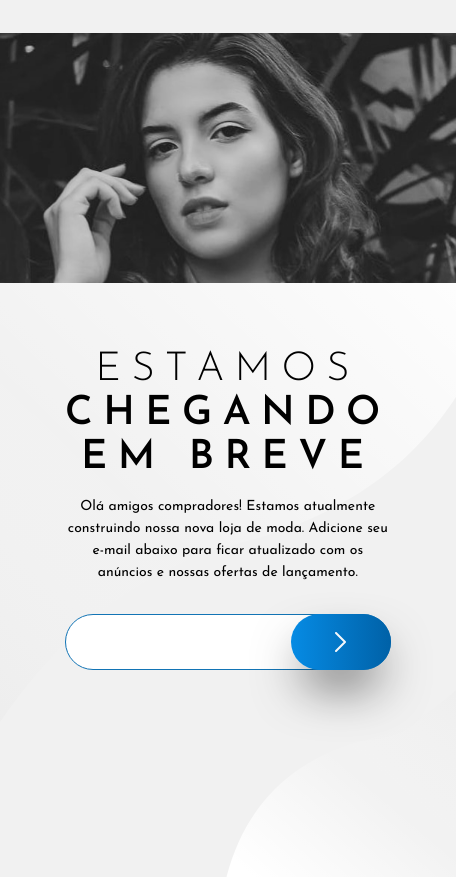
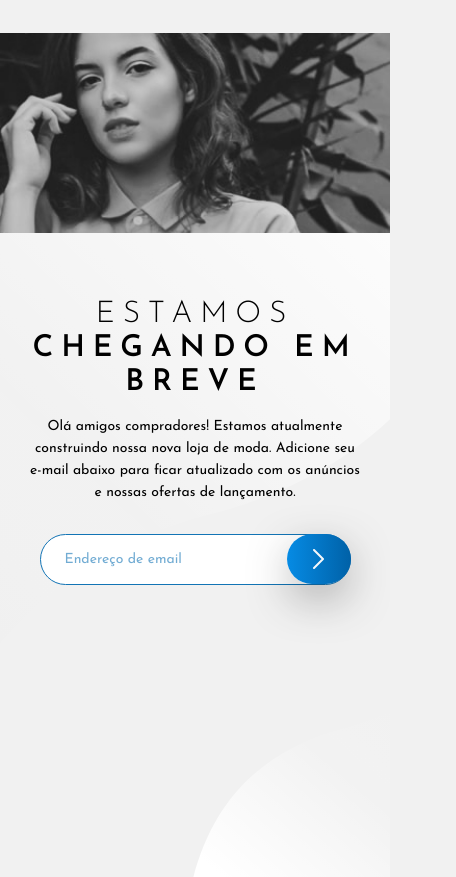
Before and after one commit to rafaelvieiracosta/comingsoonapparel-page, a plain HTML site: page index.html in a window 390 px wide. Shown: the part 56-933 px from the top of the page, 456 px wide, since content can reach past the window. Drawn offline with Linux system fonts and the light colour scheme.

Commit message:
feat: mobile styles

```diff
--- a/index.html
+++ b/index.html
@@ -27,7 +27,7 @@
         <h1><span>Estamos</span> chegando em breve</h1>
         <p>Olá amigos compradores! Estamos atualmente construindo nossa nova loja de moda. Adicione seu e-mail abaixo para ficar atualizado com os anúncios e nossas ofertas de lançamento.</p>
         <form>
-          <input type="email">
+          <input type="email" placeholder="Endereço de email">
           <button></button>
           <span class="error">Por favor forneça um email válido</span>
         </form>
--- a/style.css
+++ b/style.css
@@ -15,7 +15,7 @@ body {
   background-color: #23232310;
 }
 
-header{
+header {
   display: none;
 }
 
@@ -25,16 +25,16 @@ main {
   min-height: 100vh;
 }
 
-.image{
+.image {
   width: 100%;
   height: 100%;
-  background-image: url('./img/hero-desktop.jpg');
+  background-image: url("./img/hero-desktop.jpg");
   background-size: cover;
   background-repeat: no-repeat;
   background-position: top;
 }
 
-.image img{
+.image img {
   min-height: 100%;
 }
 .text img {
@@ -46,11 +46,11 @@ main {
   margin-left: 32px;
 }
 
-.pattern{
+.pattern {
   display: flex;
   justify-content: center;
   width: 100%;
-  background-image: url('./img/bg-pattern-desktop.svg');
+  background-image: url("./img/bg-pattern-desktop.svg");
   background-size: cover;
   background-repeat: no-repeat;
   background-position: top;
@@ -93,11 +93,14 @@ input {
   font-size: 16px;
   padding: 19px 30px;
   border-radius: 100px;
-  border: 1px solid #1274B5;
+  border: 1px solid #1274b5;
   outline: none;
 }
+input::placeholder{
+  color: #1274b598;
+}
 
-button{
+button {
   position: absolute;
   right: 0;
   width: 100px;
@@ -105,12 +108,18 @@ button{
   border-radius: 100px;
   border: none;
   cursor: pointer;
-  background: linear-gradient(90deg, #068BE4, #0061A7);
-  box-shadow: rgba(0, 0, 0, 0.7) 0px 25px 50px -12px;
+  background: linear-gradient(90deg, #068be4, #0061a7);
+  box-shadow: rgba(0, 0, 0, 0.8) 0px 15px 50px -12px;
+  transition: .2s;
 }
 
-button::after{
-  content: '';
+button:hover{
+  background: linear-gradient(90deg, #2ca4f3, #1883cf);
+  box-shadow: #006cb467 0px 15px 50px -12px;
+}
+
+button::after {
+  content: "";
   display: block;
   width: 11px;
   height: 20px;
@@ -122,66 +131,93 @@ button::after{
   display: none;
 }
 
-@media (min-height:800px){
-  .pattern{
+@media (min-height: 801px) {
+  .pattern {
     align-items: center;
   }
-  h1{
+  h1 {
     margin-top: 80px;
   }
 }
 
-@media(max-width:950px){
-  main{
+@media (max-width: 950px) {
+  main {
     grid-template-columns: 1fr minmax(210px, 400px);
   }
-  h1{
+  h1 {
     font-size: 40px;
     line-height: 44px;
   }
-.text{
-  margin-left: 0;
-}
-  h1 span{
+  .text {
+    margin-left: 0;
+  }
+  h1 span {
     font-size: 40px;
   }
-  .text p{
+  .text p {
     font-size: 14px;
     line-height: 22px;
   }
 }
 
-@media(max-width:630px){
-  header{
+@media (max-width: 630px) {
+  header {
     display: block;
     padding: 32px;
   }
-  header img{
+  header img {
     max-width: 100px;
   }
-  main{
+  main {
     grid-template-columns: 1fr;
-    grid-template-rows: 250px 1fr;
+    grid-template-rows: 200px 1fr;
   }
-  .image{
+  .image {
     grid-row: 1;
+    background-image: url("./img/hero-mobile.jpg");
   }
-  .text img{
+  .text img {
     display: none;
   }
-  h1{
+  h1 {
     text-align: center;
     max-width: initial;
     margin-top: 0;
   }
-  p{
+  p {
     text-align: center;
     max-width: initial;
   }
-  form{
+  form {
     margin-top: 30px;
   }
-  .pattern{
+  .pattern {
     align-items: flex-start;
   }
+  form{
+    max-width: 311px;
+    margin: 30px auto 0 auto;
+  }
+  input{
+    font-size: 14px;
+    padding: 17px 24px;
+  }
+  button{
+    width: 64px;
+    height: 50px;
+  }
 }
+@media(max-width: 500px){
+  .text{
+    max-width: 330px;
+    padding: 65px 0;
+    margin: 0 20px;
+  }
+  h1{
+    font-size: 30px;
+    line-height: 34px;
+  }
+  h1 span{
+    font-size: 30px;
+  }
+}
```
Also changed, not shown: img/hero-mobile.jpg (added).
